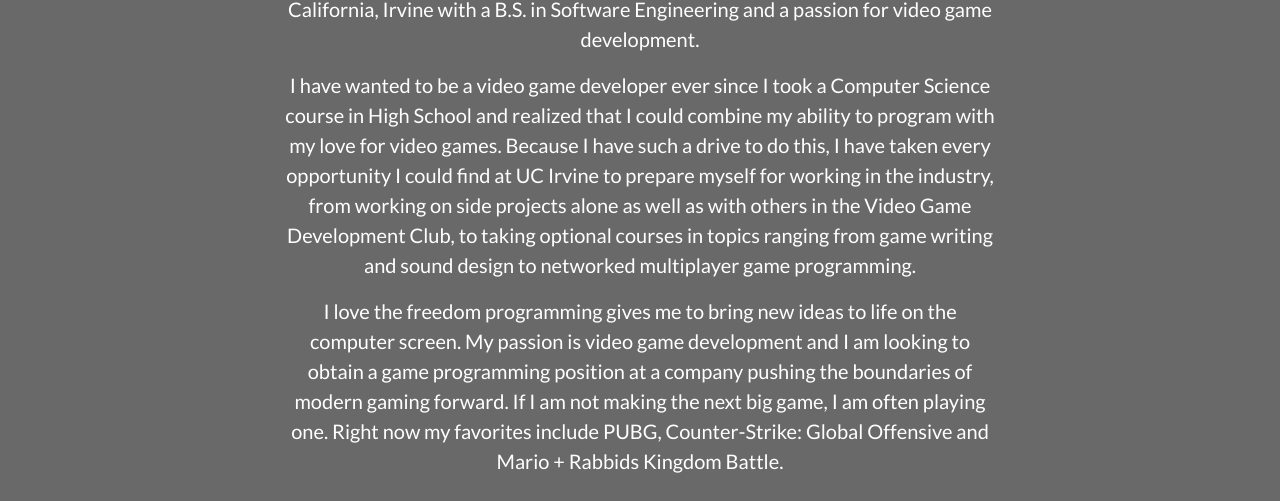
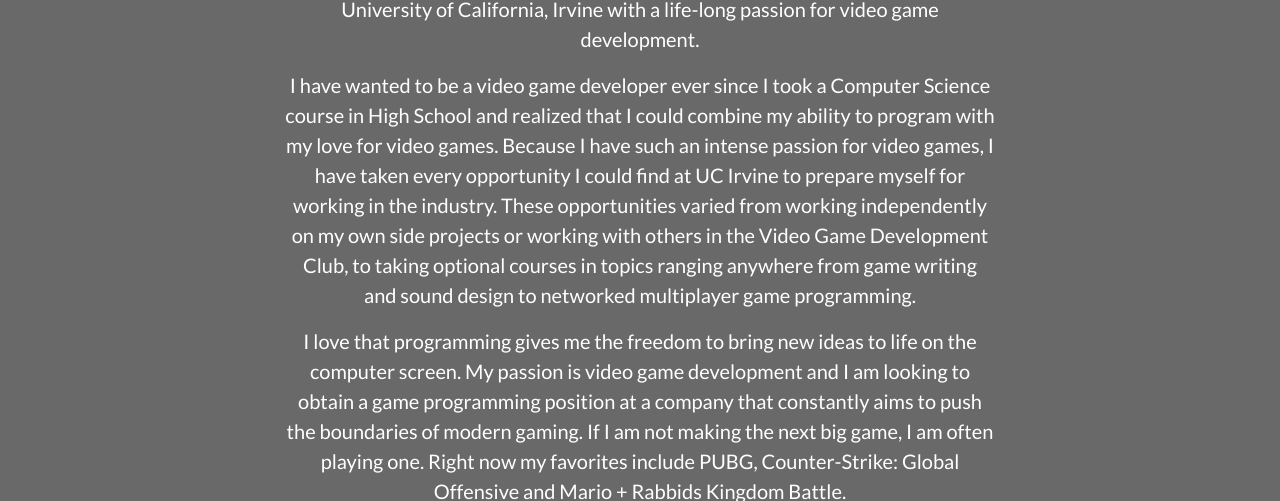
Before and after one commit to joshuadjacoby/joshuadjacoby.github.io, a plain HTML site: page index.html in a window 1280 px wide. Shown: the part 2798-3299 px from the top of the page. Drawn offline with Linux system fonts and the light colour scheme.

Commit message:
Added bio feedback edits

```diff
--- a/index.html
+++ b/index.html
@@ -155,7 +155,7 @@
 					  <i class="fa fa-desktop fa-stack-1x fa-inverse"></i>
           </span>
 					<h3 class="service-heading">Develop</h3>
-					<p class="large">Unity 2D/3D<br/>Unreal Engine<br/>Wwise<br/>Sound Design<br/>Narrative Writing<br/>Game Design<br/>Multiplayer<br/>Visual Studio<br/>Git<br/>SourceTree</p>
+					<p class="large">Unity 2D/3D<br/>Unreal Engine<br/>Wwise<br/>Multiplayer<br/>Visual Studio<br/>Git<br/>SourceTree</br>Sound Design<br/>Narrative Writing<br/>Game Design</p>
 				</div>
 				<div class="col-md-4">
 					<span class="fa-stack fa-4x">
@@ -177,9 +177,9 @@
 			<hr class="star-primary">
 			<div class="colum">
 				<div class="col-lg-8 mx-auto text-center">
-					<p>My name is <b>Josh Jacoby</b>, and I am about to graduate from the University of California, Irvine with a B.S. in Software Engineering and a passion for video game development.</p>
-					<p>I have wanted to be a video game developer ever since I took a Computer Science course in High School and realized that I could combine my ability to program with my love for video games. Because I have such a drive to do this, I have taken every opportunity I could find at UC Irvine to prepare myself for working in the industry, from working on side projects alone as well as with others in the Video Game Development Club, to taking optional courses in topics ranging from game writing and sound design to networked multiplayer game programming.</p>
-					<p>I love the freedom programming gives me to bring new ideas to life on the computer screen. My passion is video game development and I am looking to obtain a game programming position at a company pushing the boundaries of modern gaming forward. If I am not making the next big game, I am often playing one. Right now my favorites include PUBG, Counter-Strike: Global Offensive and Mario + Rabbids Kingdom Battle.</p>
+					<p>My name is <b>Josh Jacoby</b> and I am a Software Engineering student at the University of California, Irvine with a life-long passion for video game development.</p>
+					<p>I have wanted to be a video game developer ever since I took a Computer Science course in High School and realized that I could combine my ability to program with my love for video games. Because I have such an intense passion for video games, I have taken every opportunity I could find at UC Irvine to prepare myself for working in the industry. These opportunities varied from working independently on my own side projects or working with others in the Video Game Development Club, to taking optional courses in topics ranging anywhere from game writing and sound design to networked multiplayer game programming.</p>
+					<p>I love that programming gives me the freedom to bring new ideas to life on the computer screen. My passion is video game development and I am looking to obtain a game programming position at a company that constantly aims to push the boundaries of modern gaming. If I am not making the next big game, I am often playing one. Right now my favorites include PUBG, Counter-Strike: Global Offensive and Mario + Rabbids Kingdom Battle.</p>
 				</div>
 				<div class="col-lg-8 mx-auto text-center">
 					<ul class="list-inline">
@@ -215,8 +215,6 @@
 			<hr class="star-light">
 			<div class="row">
 				<div class="col-lg-8 mx-auto">
-					<!-- To configure the contact form email address, go to mail/contact_me.php and update the email address in the PHP file on line 19. -->
-					<!-- The form should work on most web servers, but if the form is not working you may need to configure your web server differently. -->
 					<form name="sentMessage" id="contactForm" novalidate>
 						<div class="control-group">
 							<div class="form-group controls">
```
Lines whose indentation alone changed are shown as unchanged.
